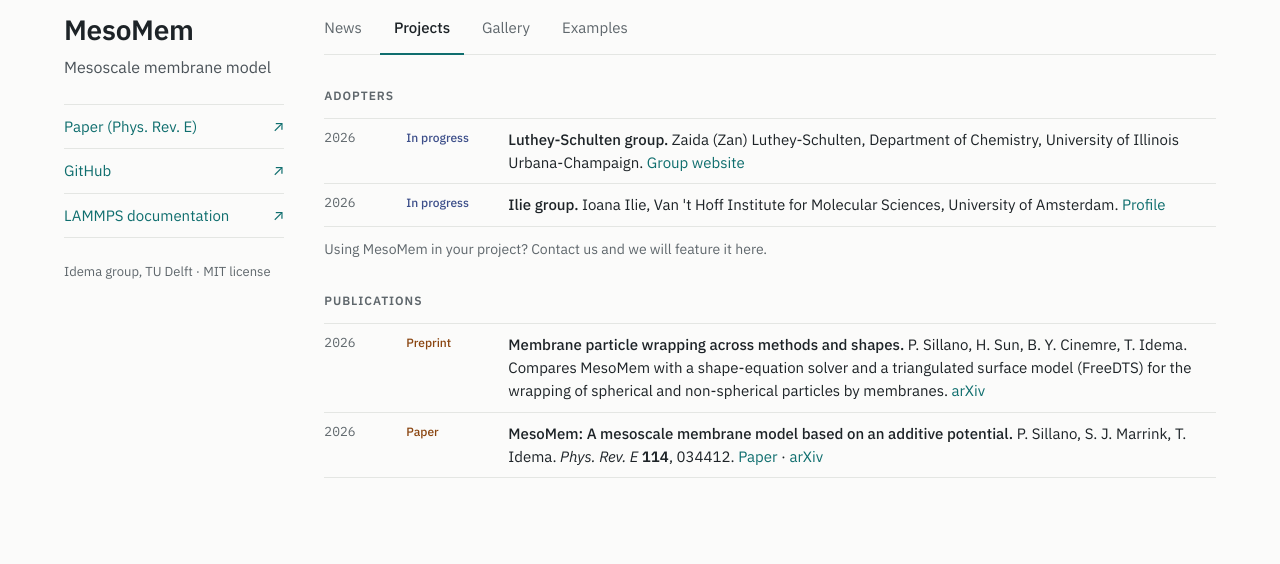
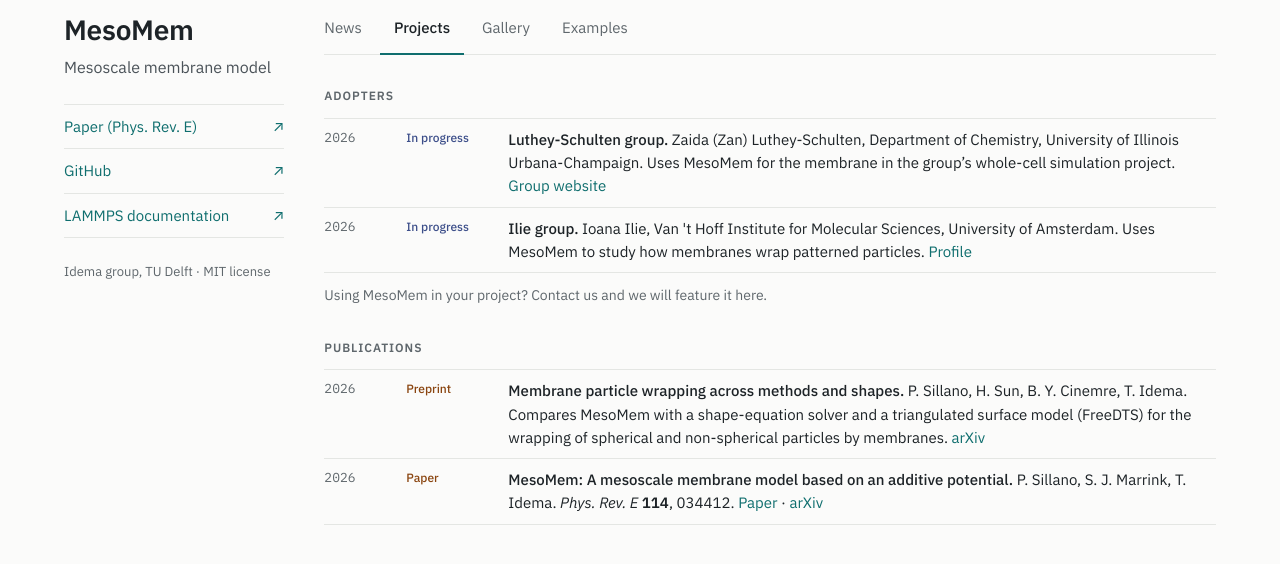
Before and after one commit to pietro-sillano/mesomem, a Jekyll site: the page built from docs/projects.html, in a window 1280 px wide. Shown: the top 564 px of the page. Built offline with Jekyll 4.4.1, drawn with Linux system fonts in a browser that asks for light colours.

Commit message:
Website: describe how each adopter uses MesoMem
Co-Authored-By: Claude Opus 5.5 <noreply@anthropic.com>

```diff
--- a/docs/_data/projects.yml
+++ b/docs/_data/projects.yml
@@ -27,6 +27,7 @@ adopters:
     status: In progress
     title: "Luthey-Schulten group"
     who: "Zaida (Zan) Luthey-Schulten, Department of Chemistry, University of Illinois Urbana-Champaign"
+    text: "Uses MesoMem for the membrane in the group's whole-cell simulation project."
     links:
       - label: Group website
         url: https://lutheyschulten.web.illinois.edu
@@ -35,6 +36,7 @@ adopters:
     status: In progress
     title: "Ilie group"
     who: "Ioana Ilie, Van 't Hoff Institute for Molecular Sciences, University of Amsterdam"
+    text: "Uses MesoMem to study how membranes wrap patterned particles."
     links:
       - label: Profile
         url: https://www.uva.nl/en/profile/i/l/i.m.ilie/i.m.ilie.html
```
